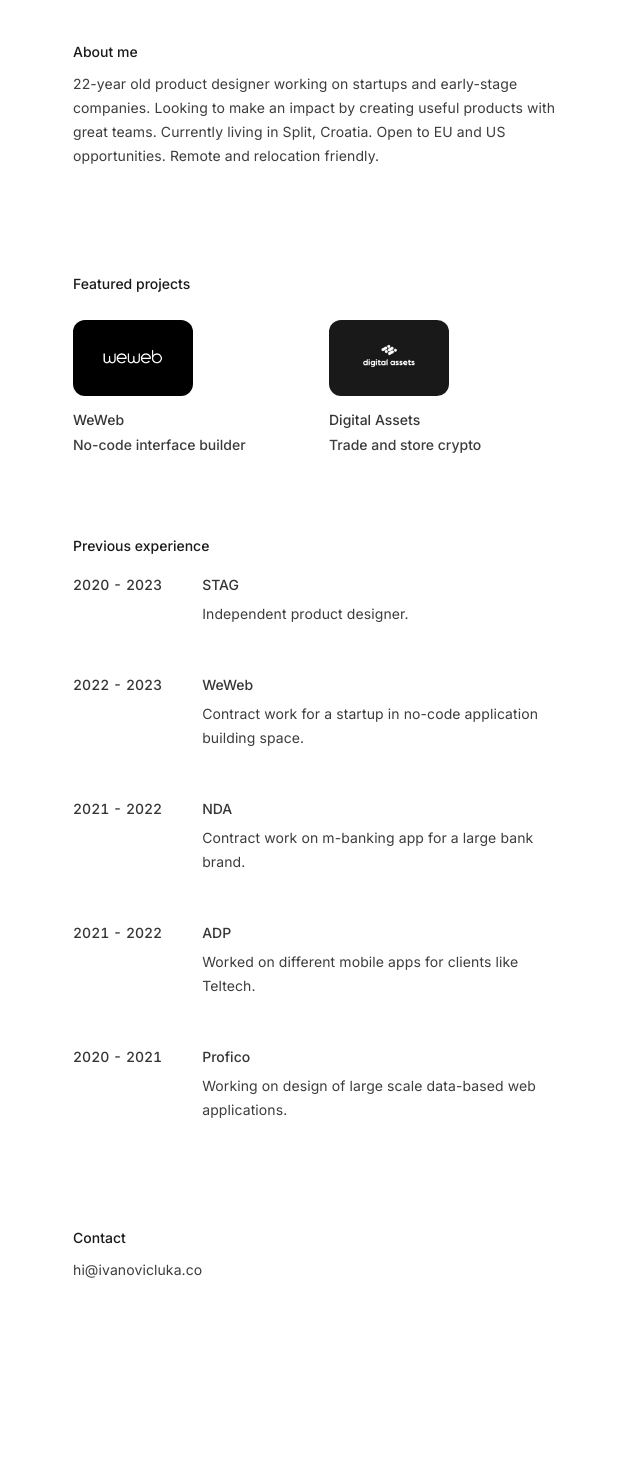
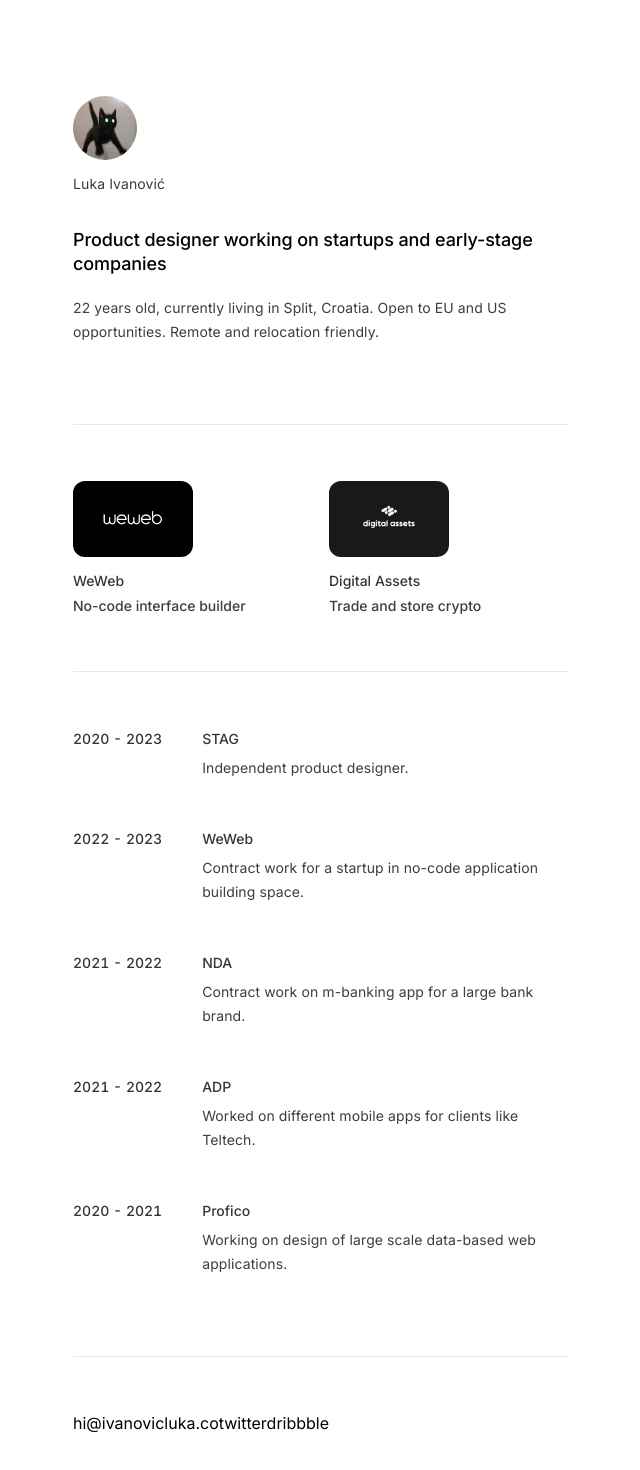
Before and after one commit to lukaivanovic/portfolio23, a Next.js app: page / in a window 1280 px wide. Shown: the part 120-1590 px from the top of the page, without its empty margins (319-959 px from the left). Built offline with nearby package versions, Linux system fonts and the light colour scheme.

Commit message:
content + layout

```diff
--- a/pages/api/hello.js
+++ /dev/null
@@ -1,5 +0,0 @@
-// Next.js API route support: https://nextjs.org/docs/api-routes/introduction
-
-export default function handler(req, res) {
-  res.status(200).json({ name: 'John Doe' })
-}
--- a/pages/index.js
+++ b/pages/index.js
@@ -31,11 +31,14 @@
 
       <main className={styles.main}>
           <div className={styles.section}>
-            <h2 className={styles.sectionTitle}>About me</h2>
-            <p>22-year old product designer working on startups and early-stage companies. Looking to make an impact by creating useful products with great teams. Currently living in Split, Croatia. Open to EU and US opportunities. Remote and relocation friendly.</p>
+            <Image src={profilePic} className={styles.profileImage}/>
+            <p>Luka Ivanović</p>
+            <h2>Product designer working on startups and early-stage companies</h2>
+            <p>22 years old, currently living in Split, Croatia. Open to EU and US opportunities. Remote and relocation friendly.</p>
           </div>
 
-          <h2 className={styles.sectionTitle}>Featured projects</h2>
+          <div className='divider'></div>
+          <div className={styles.section}>
             <div className={styles.projects}>
               <Project
                 title= "WeWeb"
@@ -53,10 +56,10 @@
                 time = "Nov 2021 - Jul 2022"
               />
             </div>
+          </div>
 
+          <div className='divider'></div>
           <div className={styles.section}>
-            <h2 className={styles.sectionTitle}>Previous experience</h2>
-
             <Experience
               company = "STAG"
               url = "ivanovicluka.co"
@@ -92,9 +95,11 @@
             />
           </div>
 
+          <div className='divider'></div>
           <div className={styles.section}>
-            <h2 className={styles.sectionTitle}>Contact</h2>
-            <p><a>hi@ivanovicluka.co</a></p>
+            <a>hi@ivanovicluka.co</a>
+            <a href='https://twitter.com/lukaivnvc'>twitter</a>
+            <a href='https://dribbble.com/lukaivanovic'>dribbble</a>
           </div>
       </main>
     </>
--- a/projects/archive.mdx
+++ b/projects/archive.mdx
@@ -33,3 +33,8 @@
             <h2>Product design for startups and early-stage companies</h2>
 
             <p><a>hi@ivanovicluka.co</a> / <a href='https://twitter.com/lukaivnvc'>twitter</a> / <a href='https://dribbble.com/lukaivanovic'>dribbble</a>.</p>
+
+            <h2 className={styles.sectionTitle}>About me</h2>
+          <div className={styles.section}>
+            <p>22 years old, currently living in Split, Croatia. Open to EU and US opportunities. Remote and relocation friendly.</p>
+          </div>
--- a/styles/App.module.css
+++ b/styles/App.module.css
@@ -27,7 +27,8 @@
 }
 
 .section{
-    margin-bottom: 80px;
+    margin-top: 56px;
+    margin-bottom: 56px;
 }
 
 .projects{
@@ -36,11 +37,9 @@
     grid-column-start: 1;
     grid-column-end: 2;
     column-gap: 16px;
-    margin-top: 24px
 }
 
 .project{
-    margin-bottom: 80px;
     padding-right: 40px;
     transition: all .2s ease-out;
 }
@@ -129,7 +128,7 @@
 }
 
 .profileImage{
-    border-radius: 20px;
+    border-radius: 100%;
     width: 64px;
     height: 64px;
 }
--- a/styles/globals.css
+++ b/styles/globals.css
@@ -148,3 +148,8 @@
   padding-bottom: 0px;
   padding-top: 0px
 }
+
+.divider{
+  height: 1px;
+  background-color: #e8e8e8;
+}
```
Lines whose indentation alone changed are shown as unchanged.
